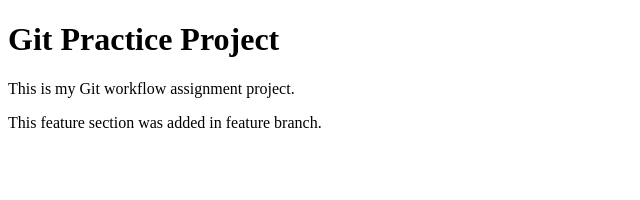
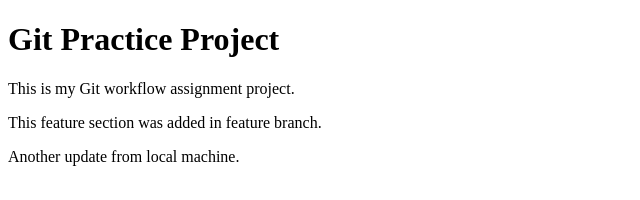
Before and after one commit to Neelasry-Saha/module-6-git-workflow, a plain HTML site: page index.html in a window 1280 px wide. Shown: the whole page, without its empty margins (0-640 px from the left). Drawn offline with Linux system fonts and the light colour scheme.

Commit message:
Updated file locally

```diff
--- a/index.html
+++ b/index.html
@@ -7,5 +7,6 @@
     <h1>Git Practice Project</h1>
     <p>This is my Git workflow assignment project.</p>
     <p>This feature section was added in feature branch.</p>
+    <p>Another update from local machine.</p>
 </body>
 </html>
```
